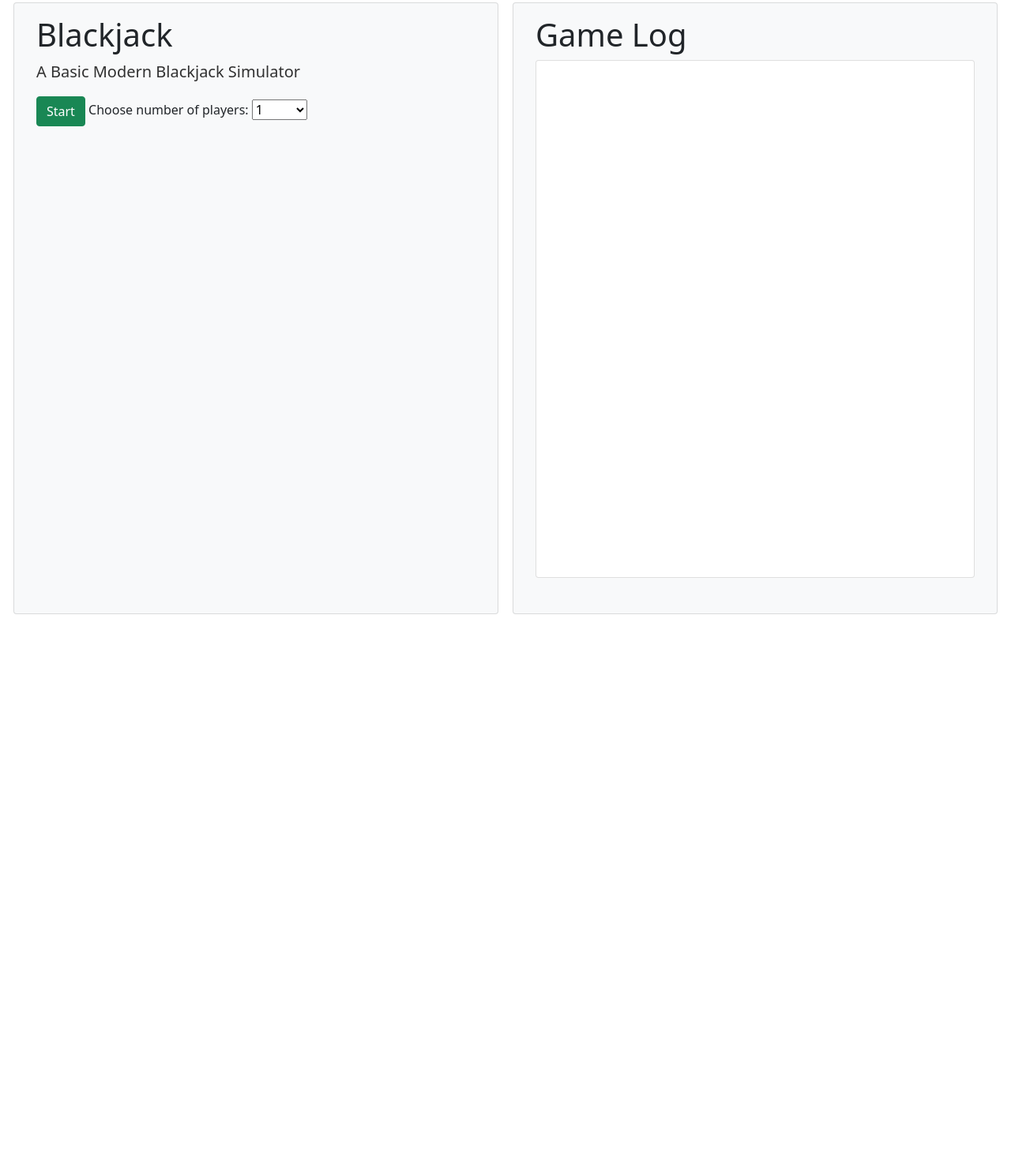
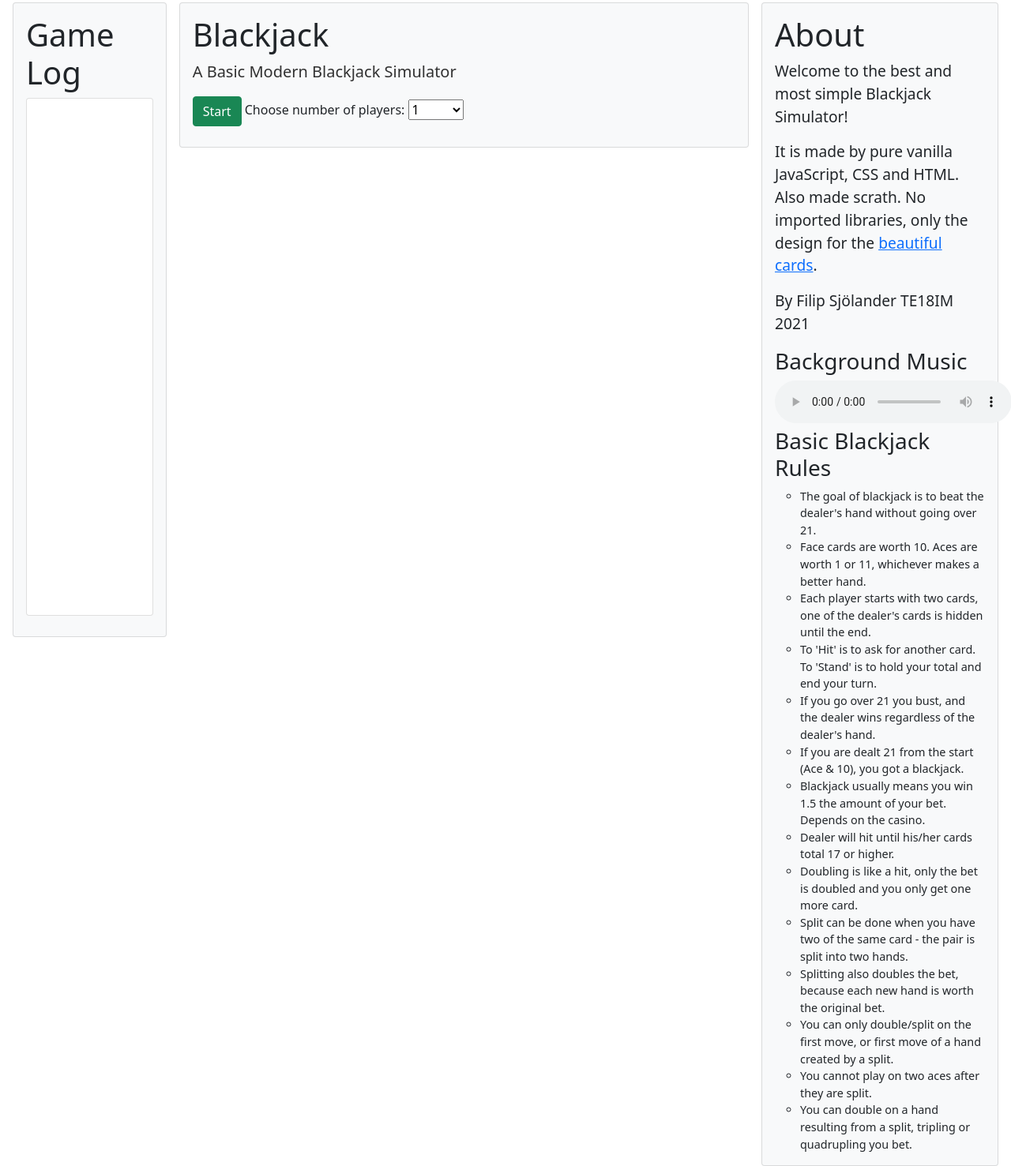
Before and after one commit to fillemon10/JavaScriptSpelBlackjack, a plain HTML site: page index.html in a window 1280 px wide. Shown: the part 5-1482 px from the top of the page at 79% size. Before the commit the page ends 800 px from the top, so only its background shows below. Drawn offline with nearby package versions, Linux system fonts and the light colour scheme.

Commit message:
lagt till musik och fixar lite andra saker

```diff
--- a/index.html
+++ b/index.html
@@ -17,17 +17,34 @@
   </head>
   <body>
     <div class="game container-fuild">
-      <div class="row p-sm-2">
-        <div class="col-sm card bg-light">
+      <div class="row gx-3 p-2">
+        <div class="col-2">
+          <div class="card bg-light">
+            <div class="card-body">
+              <h1 class="card-title">Game Log</h1>
+              <ul class="console card"></ul>
+            </div>
+          </div>
+        </div>
+        <div class="col-7">
+          <div class="card bg-light">
             <div class="game-body card-body">
               <h1 class="title card-title">Blackjack</h1>
               <p class="lead">A Basic Modern Blackjack Simulator</p>
               <div class="game-options">
-              <button class="restart-button btn btn-danger" hidden>Restart</button>
+                <button class="restart-button btn btn-danger" hidden>
+                  Restart
+                </button>
                 <div class="form-group">
                   <button class="start-button btn btn-success">Start</button>
-                <label class="choose-label" for="players">Choose number of players:</label>
-                <select class="custom-select select-players" name="players" id="players">
+                  <label class="choose-label" for="players"
+                    >Choose number of players:</label
+                  >
+                  <select
+                    class="custom-select select-players"
+                    name="players"
+                    id="players"
+                  >
                     <option value="1">1</option>
                     <option value="2">2</option>
                     <option value="3">3</option>
@@ -38,16 +55,87 @@
                 </div>
                 <div class="hit-and-stand">
                   <button class="hit-button btn btn-primary" hidden>Hit</button>
-                <button class="stand-button btn btn-secondary" hidden>Stand</button>
+                  <button class="stand-button btn btn-secondary" hidden>
+                    Stand
+                  </button>
                 </div>
               </div>
               <div class="game-board"></div>
             </div>
           </div>
-        <div class="col-sm card bg-light">
-          <div class="card-body">
-            <h1 class="card-title">Game Log</h1>
-            <ul class="console card"></ul>
+        </div>
+        <div class="col-3">
+          <div class="card bg-light">
+            <div class="game-body card-body">
+              <h1 class="title card-title">About</h1>
+              <p>Welcome to the best and most simple Blackjack Simulator!</p>
+              <p>
+                It is made by pure vanilla JavaScript, CSS and HTML. Also made
+                scrath. No imported libraries, only the design for the
+                <a href="https://selfthinker.github.io/CSS-Playing-Cards/"
+                  >beautiful cards</a
+                >.
+              </p>
+              <p>By Filip Sjölander TE18IM 2021</p>
+              <h3>Background Music</h3>
+              <audio controls loop autoplay>
+                <source src="background.mp3" type="audio/mpeg" />
+                Your browser does not support the audio element.
+              </audio>
+              <h3>Basic Blackjack Rules</h3>
+              <ul class="rules">
+                <li>
+                  The goal of blackjack is to beat the dealer's hand without
+                  going over 21.
+                </li>
+                <li>
+                  Face cards are worth 10. Aces are worth 1 or 11, whichever
+                  makes a better hand.
+                </li>
+                <li>
+                  Each player starts with two cards, one of the dealer's cards
+                  is hidden until the end.
+                </li>
+                <li>
+                  To 'Hit' is to ask for another card. To 'Stand' is to hold
+                  your total and end your turn.
+                </li>
+                <li>
+                  If you go over 21 you bust, and the dealer wins regardless of
+                  the dealer's hand.
+                </li>
+                <li>
+                  If you are dealt 21 from the start (Ace &amp; 10), you got a
+                  blackjack.
+                </li>
+                <li>
+                  Blackjack usually means you win 1.5 the amount of your bet.
+                  Depends on the casino.
+                </li>
+                <li>Dealer will hit until his/her cards total 17 or higher.</li>
+                <li>
+                  Doubling is like a hit, only the bet is doubled and you only
+                  get one more card.
+                </li>
+                <li>
+                  Split can be done when you have two of the same card - the
+                  pair is split into two hands.
+                </li>
+                <li>
+                  Splitting also doubles the bet, because each new hand is worth
+                  the original bet.
+                </li>
+                <li>
+                  You can only double/split on the first move, or first move of
+                  a hand created by a split.
+                </li>
+                <li>You cannot play on two aces after they are split.</li>
+                <li>
+                  You can double on a hand resulting from a split, tripling or
+                  quadrupling you bet.
+                </li>
+              </ul>
+            </div>
           </div>
         </div>
       </div>
--- a/style.css
+++ b/style.css
@@ -48,4 +48,11 @@ li {
 }
 p {
   margin-top: 25px;
+  font-size:1.2rem;
 }
+.rules {
+  list-style-type: circle;
+}
+.rules li {
+  font-size: 0.9rem;
+}
```
Also changed, not shown: game.js (+74 -20 lines), 1 other file. Lines whose indentation alone changed are shown as unchanged.
